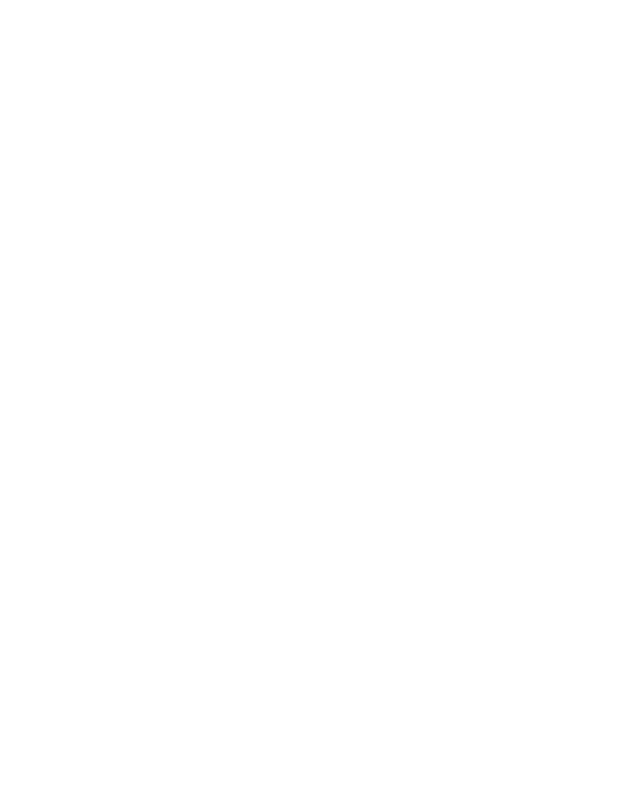
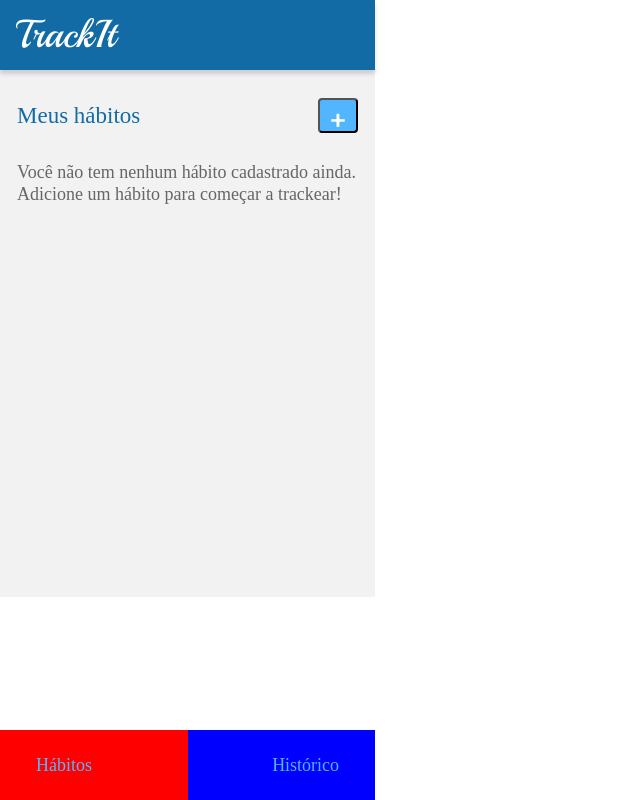
Before and after one commit to gavuolo/projeto11-trackit, a React app: page /habitos in a window 1280 px wide. Before the commit this address had no page. Shown: the whole page, without its empty margins (0-640 px from the left). Built offline with nearby package versions, Linux system fonts and the light colour scheme.

Commit message:
Layout Habitos desenvolvimento

```diff
--- a/public/index.html
+++ b/public/index.html
@@ -4,9 +4,11 @@
     <meta charset="utf-8" />
     <meta name="viewport" content="width=device-width, initial-scale=1" />
     <title>TrackIt</title>
+
     <link rel="preconnect" href="https://fonts.googleapis.com">
-  <link rel="preconnect" href="https://fonts.gstatic.com" crossorigin>
-  <link href="https://fonts.googleapis.com/css2?family=Lexend+Deca:wght@100;400&display=swap" rel="stylesheet">
+    <link rel="preconnect" href="https://fonts.gstatic.com" crossorigin>
+    <link href="https://fonts.googleapis.com/css2?family=Lexend+Deca:wght@100;400;700&family=Playball&display=swap" rel="stylesheet">
+
   </head>
   <body>
     <noscript>You need to enable JavaScript to run this app.</noscript>
--- a/src/components/App.js
+++ b/src/components/App.js
@@ -1,20 +1,35 @@
-import TelaLogin from "./TelaLogin"
+import TelaLogin from "./pages/login/TelaLogin"
+import TelaCadastro from "./pages/cadastro/TelaCadastro"
+import TelaHabitos from "./pages/habitos/TelaHabitos";
+import TelaHistorico from "./pages/historico/TelaHistorico";
+import TelaHoje from "./pages/hoje/TelaHoje";
 import GlobalStyle from "./GlobalStyle";
+
+import styled from "styled-components"
 import { BrowserRouter, Routes, Route } from "react-router-dom";
 import icon from "./image/trackit.png"
 
 export default function App(){
     return(
-        <BrowserRouter>
+    <BrowserRouter>
         <GlobalStyle/>
-        <Routes>
-            <Route path="/" element={<TelaLogin icon={icon}/>}/>
-        </Routes>
+        <Content>
+            <Routes>
+                <Route path="/" element={<TelaLogin icon={icon}/>}/>
+                <Route path="/cadastro" element={<TelaCadastro icon={icon}/>}/>
+                    <Route path="/habitos" element={<TelaHabitos icon={icon}/>}/>
+                    <Route path="/hoje" element={<TelaHoje/>} />
+                    <Route path="/historico" element={<TelaHistorico/>}/>
+            </Routes>
+        </Content>
     </BrowserRouter>
     )
 }
 
-/*<Route path="/cadastro" element={<TelaCadastro/>}/>
-<Route path="/habitos" element={<TelaHabitos/>}/>
-<Route path="/hoje" element={<TelaHoje/>} />
-<Route path="/historico" element={<TelaHistorico/>} />*/
+const Content = styled.div`
+    width: 375px;
+    height: 667px;
+    display: flex;
+    flex-direction: column;
+    align-items: center;
+`
--- a/src/components/GlobalStyle.js
+++ b/src/components/GlobalStyle.js
@@ -45,8 +45,17 @@ table {
 }
 *{
 	box-sizing: border-box;
-	font-family: 'Roboto';
-
+	font-family: 'Lexend Deca';
+	font-style: normal;
+	font-weight: 400;
+	cursor: default;
+}
+h3{
+	font-family: 'Playball';
+	font-style: normal;
+	font-weight: 400;
+	font-size: 39px;
+	line-height: 49px;
 }
 `
 export default GlobalStyle
--- /dev/null
+++ b/src/components/pages/Footer.js
@@ -0,0 +1,53 @@
+import styled from "styled-components"
+export default function Footer(){
+    return(<>
+    <BottomBar>
+        <DivHabitos>
+            <p>Hábitos</p>
+        </DivHabitos>
+        <DivHistorico>
+            <p>Histórico</p>
+        </DivHistorico>
+    </BottomBar>
+    </>)
+}
+
+const BottomBar = styled.div`
+    width: 375px;
+    height: 70px;
+    background-color: #FFFFFF;
+    display: flex;
+    position: fixed;
+    bottom: 0;
+    top: 1;
+`
+
+const DivHabitos = styled.div`
+    width: 50%;
+    height: 100%;
+    display: flex;
+    align-items: center;
+    justify-content: flex-start;
+    padding-left: 36px;
+    font-weight: 400;
+    font-size: 17.976px;
+    line-height: 22px;
+    color: #52B6FF;
+    background-color: red;
+    cursor: pointer;
+`
+
+const DivHistorico = styled.div`
+    width: 50%;
+    height: 100%;
+    display: flex;
+    align-items: center;
+    justify-content: flex-end;
+    padding-right: 36px;
+    font-weight: 400;
+    font-size: 17.976px;
+    line-height: 22px;
+    color: #52B6FF;
+    background-color: blue;
+    cursor: pointer;
+`
--- /dev/null
+++ b/src/components/pages/TopBar.js
@@ -0,0 +1,33 @@
+import styled from "styled-components"
+export default function ToBar(){
+    return(<>
+    <NavBar>
+        <DivIcon>
+            <p>TrackIt</p>
+        </DivIcon>
+    </NavBar>
+
+    </>)
+}
+
+const NavBar = styled.div`
+    width: 375px;
+    height: 70px;
+    background-color: #126BA5;
+    position: fixed;
+    bottom: 1;
+    top: 0;
+    box-shadow: 0px 4px 4px rgba(0, 0, 0, 0.15);
+
+`
+const DivIcon = styled.div`
+& p{
+    margin: 10px 16px 11px 16px;
+    color: #FFFFFF;
+    font-family: 'Playball';
+    font-style: normal;
+    font-weight: 400;
+    font-size: 38.982px;
+    line-height: 49px;
+}
+`
--- a/src/components/pages/cadastro/TelaCadastro.js
+++ b/src/components/pages/cadastro/TelaCadastro.js
@@ -0,0 +1,67 @@
+import styled from "styled-components"
+import { Link } from "react-router-dom";
+export default function TelaCadastro({icon}){
+
+        return(
+            <>
+
+                <Icon>
+                    <img src={icon} alt="icon" />
+                </Icon>
+                <DivInput>
+                    <input type="text" placeholder="email" />
+                    <input type="text" placeholder="senha"/>
+                    <input type="text" placeholder="nome"/>
+                    <input type="text" placeholder="foto"/>
+                </DivInput>
+
+                <DivButton>
+                    <button>Cadastrar</button>
+                    <Link to={`/`}>
+                    <p>Já tem uma conta? Faça login!</p>
+                    </Link>
+                </DivButton>
+
+
+            </>
+        )
+    }
+
+
+    const Icon = styled.div`
+        width: 180px;
+        height: 178px;
+        margin: 68px 0 30px 0;
+    `
+
+    const DivInput = styled.div`
+        display: flex;
+        flex-direction: column;
+
+      & input{
+            width: 303px;
+            height: 45px;
+            border: 1px solid #D5D5D5;
+            border-radius: 5px;
+            margin-bottom: 6px;
+        }
+    `
+
+    const DivButton = styled.div`
+
+        display: flex;
+        flex-direction: column;
+        justify-content: center;
+        align-items: center;
+        font-size: 13px;
+        & button{
+            width: 303px;
+            height: 45px;
+            background: #52B6FF;
+            border-radius: 4px;
+            cursor: pointer;
+            margin-bottom: 25px;
+            color: #FFFFFF;
+            font-size: 21px;
+    }
+    `
--- /dev/null
+++ b/src/components/pages/habitos/TelaHabitos.js
@@ -0,0 +1,59 @@
+import styled from "styled-components"
+import TopBar from "../TopBar"
+import Footer from "../Footer"
+
+export default function TelaHabitos(){
+    return(<>
+    <TopBar/>
+    <DivContent>
+        <MeusHabitos>
+            <p>Meus hábitos</p>
+            <button type="button">+</button>
+        </MeusHabitos>
+    <TextoAviso>Você não tem nenhum hábito cadastrado ainda. Adicione um hábito para começar a trackear!</TextoAviso>
+
+
+    </DivContent>
+    <Footer />
+    </>)
+}
+
+const TextoAviso = styled.div`
+    margin: 28px 17px 28px 17px;
+    font-weight: 400;
+    font-size: 18px;
+    line-height: 22px;
+
+color: #666666;
+`
+const DivContent = styled.div`
+    width: 375px;
+    height: 100%;
+    margin-top: 70px;
+    background-color: #F2F2F2;
+    margin-bottom: 70px;
+`
+
+const MeusHabitos = styled.div`
+    margin: 28px 17px 28px 17px;
+    display: flex;
+    align-items: center;
+    justify-content: space-between;
+    color: #126BA5;
+    font-weight: 400;
+    font-size: 23px;
+    line-height: 29px;
+    & button{
+        width: 40px;
+        height: 35px;
+        font-weight: 400;
+        text-align: center;
+        font-size: 27px;
+        line-height: 34px;
+        color: #FFFFFF;
+        background-color: #52B6FF;
+        border-radius: 4px;
+        cursor: pointer;
+    }
+
+`
--- /dev/null
+++ b/src/components/pages/historico/TelaHistorico.js
@@ -0,0 +1,9 @@
+import styled from "styled-components"
+import TopBar from "../TopBar"
+import Footer from "../Footer"
+export default function TelaHistorico(){
+    return(<>
+    <TopBar />
+    <Footer />
+    </>)
+}
--- /dev/null
+++ b/src/components/pages/hoje/TelaHoje.js
@@ -0,0 +1,10 @@
+import styled from "styled-components"
+import TopBar from "../TopBar"
+import Footer from "../Footer"
+export default function TelaHoje(){
+
+    return(<>
+    <TopBar />
+    <Footer />
+    </>)
+}
--- a/src/components/TelaLogin.js
+++ b/src/components/pages/login/TelaLogin.js
@@ -1,10 +1,11 @@
 import styled from "styled-components"
+import { Link } from "react-router-dom";
+
 
 export default function TelaLogin({icon}){
 
     return(
         <>
-        <Content>
             <Icon>
                 <img src={icon} alt="icon" />
             </Icon>
@@ -14,38 +15,26 @@ export default function TelaLogin({icon}){
             </DivInput>
 
             <DivButton>
-                <button>ENTRAR</button>
+                <button>Entrar</button>
+                <Link to={`/cadastro`}>
                 <p>Não tem uma conta? Cadastre-se!</p>
+                </Link>
             </DivButton>
-
-        </Content>
         </>
     )
 }
 
-const Content = styled.div`
-    width: 375px;
-    height: 667px;
-    background-color: black;
-    display: flex;
-    flex-direction: column;
-    align-items: center;
-`
+
 const Icon = styled.div`
     width: 180px;
     height: 178px;
-    margin: 160px 0 30px 0;
-    background-color: green;
+    margin: 68px 0 30px 0;
 
 `
 
 const DivInput = styled.div`
     display: flex;
     flex-direction: column;
-    background-color: blue;
-    font-family: 'Lexend Deca';
-
-
 
   & input{
         width: 303px;
@@ -57,11 +46,12 @@ const DivInput = styled.div`
 `
 
 const DivButton = styled.div`
-    background-color: red;
+
     display: flex;
     flex-direction: column;
     justify-content: center;
     align-items: center;
+    font-size: 13px;
     & button{
         width: 303px;
         height: 45px;
@@ -69,5 +59,7 @@ const DivButton = styled.div`
         border-radius: 4px;
         cursor: pointer;
         margin-bottom: 25px;
+        color: #FFFFFF;
+        font-size: 21px;
 }
 `
```
